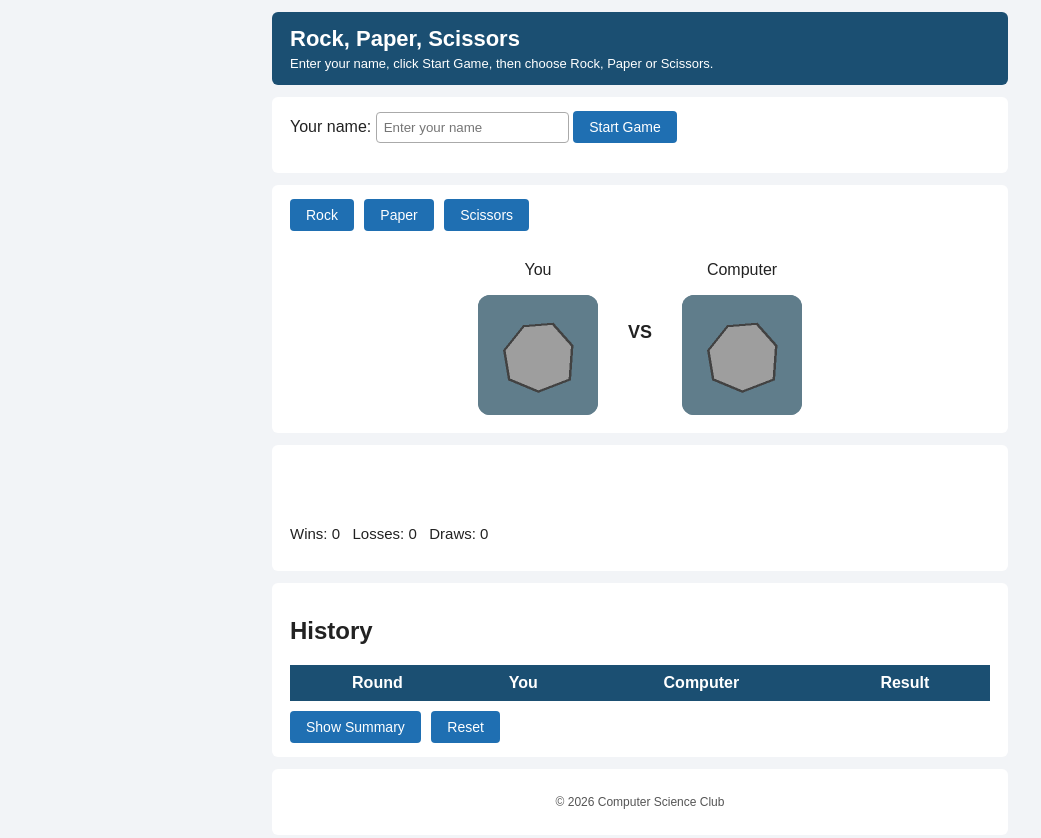
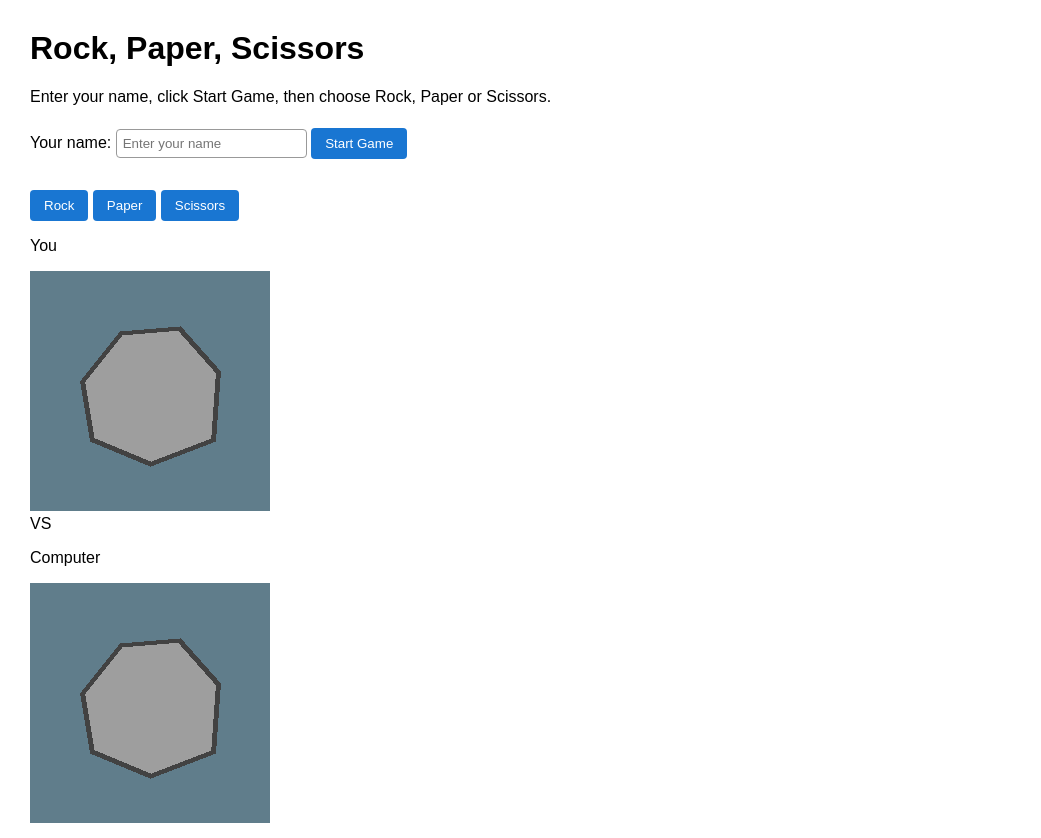
Before and after one commit to iwanibazlan04-lang/s81346_CSF3133_k2, a plain HTML site: page lab6/lab6_ExerA.html in a window 1280 px wide. Shown: the top 838 px of the page, without its empty margins (0-1041 px from the left). Drawn offline with Linux system fonts and the light colour scheme.

Commit message:
Add files via upload

```diff
--- a/lab6/style.css
+++ b/lab6/style.css
@@ -1,29 +1,49 @@
-/* ===== General page ===== */
-body { font-family: Arial, sans-serif; background: #f2f4f7; margin: 0; color: #222; }
-section, footer { background: #fff; max-width: 700px; margin: 12px auto; padding: 14px 18px; border-radius: 6px; }
-
-/* ===== Header ===== */
-header { background: #1b4f72; color: #fff; max-width: 700px; margin: 12px auto; padding: 14px 18px; border-radius: 6px; }
-header h1 { margin: 0 0 4px; font-size: 22px; }
-header p { margin: 0; font-size: 13px; }
-
-/* ===== Buttons (padding, background, pointer, hover) ===== */
-button { padding: 8px 16px; background: #1f6fb2; color: #fff; border: none; border-radius: 4px; cursor: pointer; font-size: 14px; margin-right: 6px; }
-button:hover { background: #154c7a; }
-input[type="text"] { padding: 7px; border: 1px solid #aaa; border-radius: 4px; }
-
-/* ===== Images: fixed size ===== */
-.arena { display: flex; justify-content: center; align-items: center; gap: 30px; margin-top: 14px; text-align: center; }
-img { width: 120px; height: 120px; border-radius: 12px; background: #607d8b; }
-.vs { font-weight: bold; font-size: 18px; }
-
-/* ===== Result and score ===== */
-#result { font-size: 20px; font-weight: bold; min-height: 26px; }
-.score { font-size: 15px; }
-
-/* ===== History table ===== */
-table { border-collapse: collapse; width: 100%; margin-bottom: 10px; }
-th, td { border: 1px solid #1b4f72; padding: 8px; text-align: center; }
-th { background: #1b4f72; color: #fff; }
-
-footer { text-align: center; font-size: 12px; color: #555; }
+/* Part 2 (Step 9): gaya halaman dan jadual gred */
+body {
+    font-family: Arial, sans-serif;
+    margin: 30px;
+}
+h2 {
+    color: #0b2545;
+}
+input {
+    padding: 6px;
+    margin: 4px 0 10px 0;
+    border: 1px solid #999;
+    border-radius: 4px;
+}
+button {
+    padding: 8px 14px;
+    margin-top: 6px;
+    background-color: #1976d2;
+    color: white;
+    border: none;
+    border-radius: 4px;
+    cursor: pointer;
+}
+/* kesan hover pada butang */
+button:hover {
+    background-color: #0b2545;
+}
+#result {
+    font-weight: bold;
+}
+#dateTime {
+    font-size: 0.85em;
+    font-weight: bold;
+    color: #2e7d32;
+}
+/* jadual: border, padding, header background */
+table {
+    border-collapse: collapse;
+    margin-top: 12px;
+}
+th, td {
+    border: 1px solid #333;
+    padding: 8px 20px;
+    text-align: center;
+}
+th {
+    background-color: #0b2545;
+    color: white;
+}
```
Also changed, not shown: lab6/grade.html (added, +30 -0 lines), lab6/grade.js (added, +92 -0 lines).
